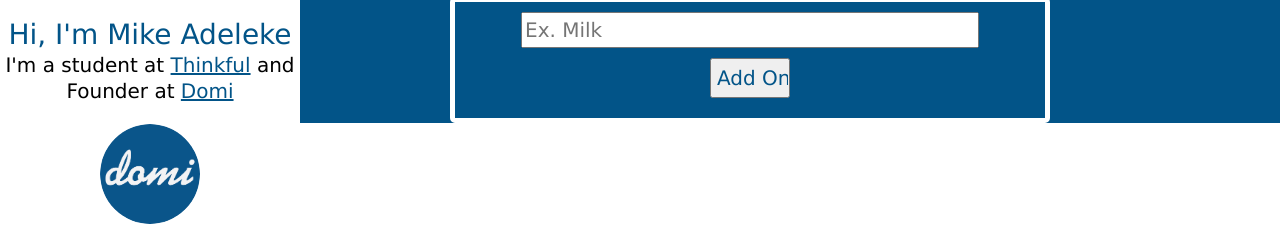
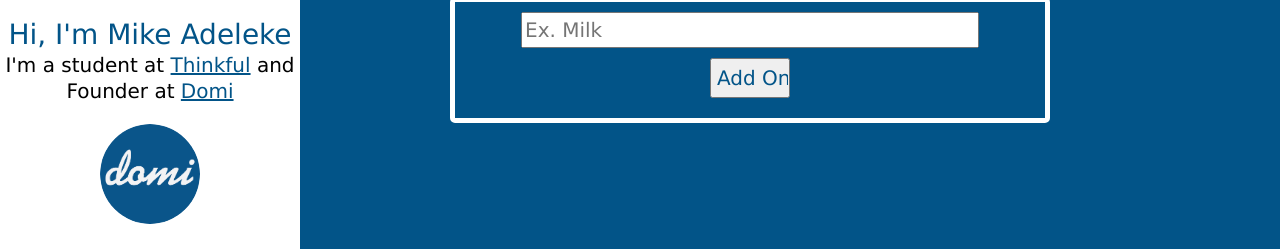
Before and after one commit to mikeadeleke/shoppinglist, a plain HTML site: page index.html in a window 1280 px wide. Shown: the part 205-454 px from the top of the page. Drawn offline with Linux system fonts and the light colour scheme; grey boxes are pictures that could not be loaded.

Commit message:
proper bottom spacing

```diff
--- a/style.css
+++ b/style.css
@@ -86,6 +86,7 @@ input {
   margin-left: 450px;
   position: relative;
   overflow: auto;
+  padding-bottom: 286px;
 }
 
 
```
